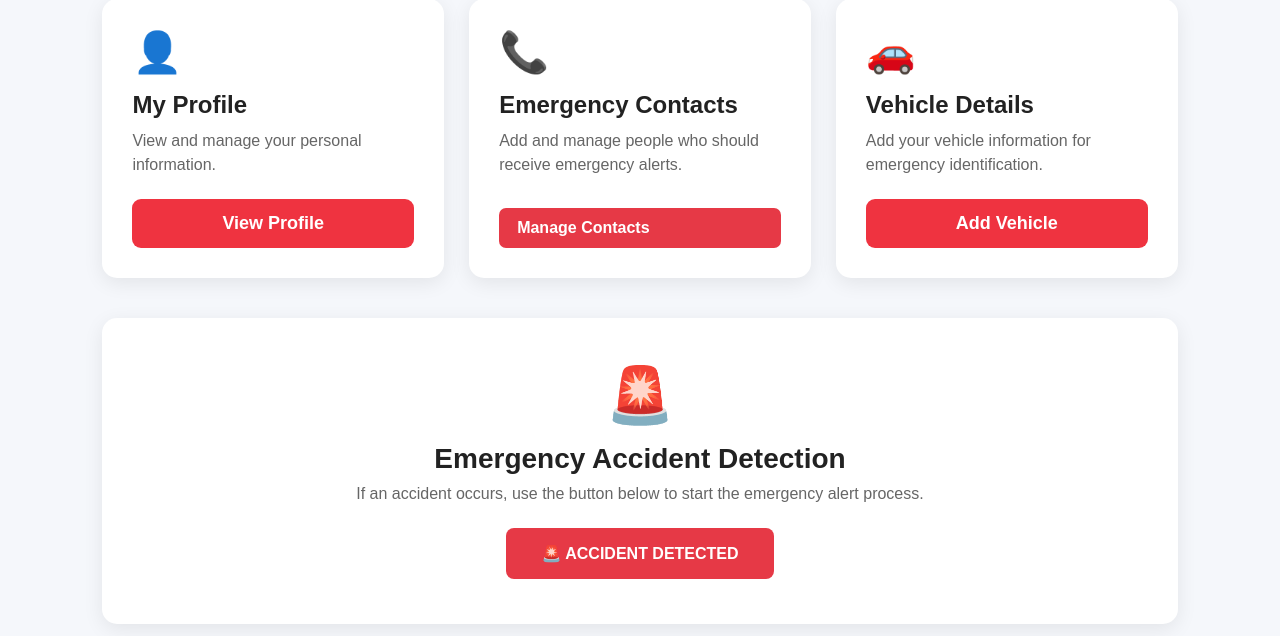
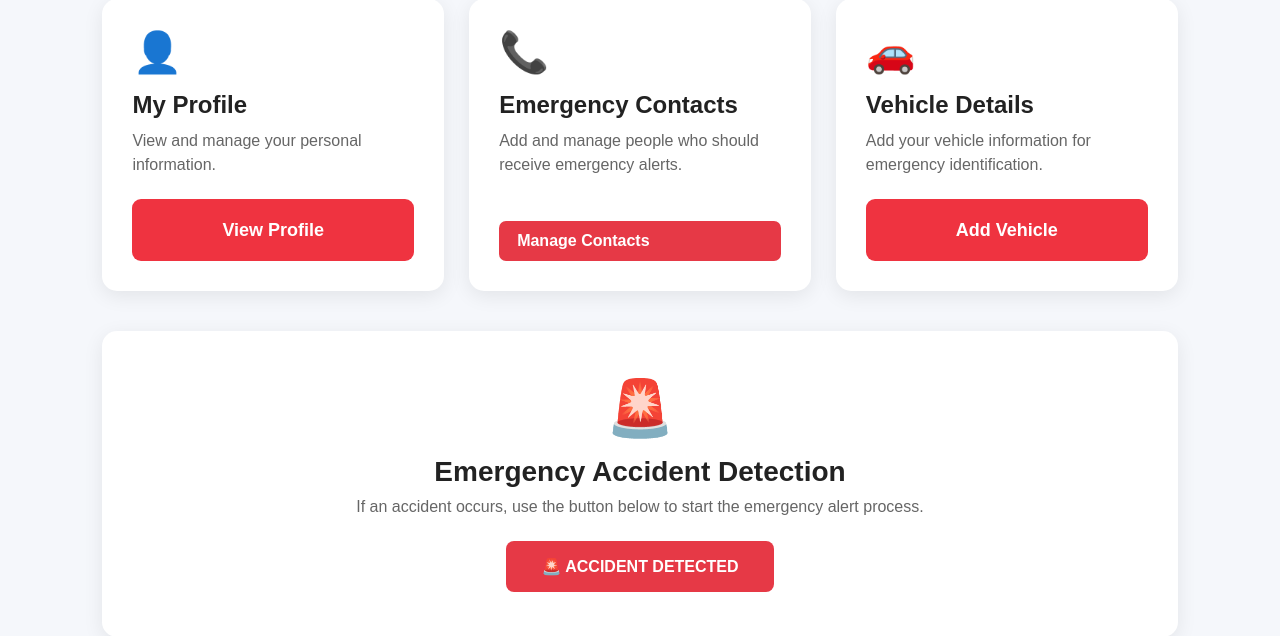
Before and after one commit to mohdfaisal20060786-afk/SafeRide, a Flask app: page /dashboard in a window 1280 px wide. Shown: the part 287-923 px from the top of the page. Run offline with Flask 3, Linux system fonts and the light colour scheme; the visitor is signed in with stand-in values (Sample User, id 1); some libraries are stand-ins or nearby versions.

Commit message:
Fix dashboard button sizes

```diff
--- a/static/css/dashboard.css
+++ b/static/css/dashboard.css
@@ -126,21 +126,7 @@ body {
     margin-bottom: 20px;
 }
 
-.card button {
-    border: none;
 
-    background: #e63946;
-
-    color: white;
-
-    padding: 11px 18px;
-
-    border-radius: 7px;
-
-    cursor: pointer;
-
-    font-weight: bold;
-}
 
 
 /* Accident Section */
@@ -349,19 +335,21 @@ footer {
 .profile-button,
 .contacts-button,
 .vehicle-button {
-    display: block;
+    display: flex;
+    align-items: center;
+    justify-content: center;
+
     width: 100%;
+    height: 62px;
     box-sizing: border-box;
 
-    padding: 14px 20px;
     margin-top: 20px;
+    padding: 0 20px;
 
     background: #ef3340;
     color: white;
 
-    text-align: center;
     text-decoration: none;
-
     border: none;
     border-radius: 9px;
 
```
